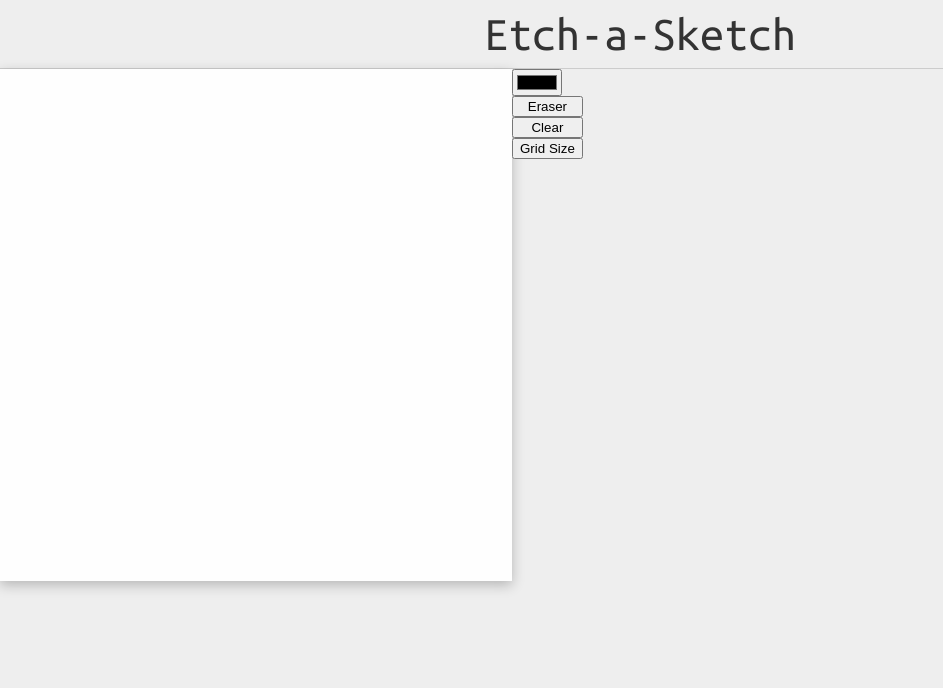
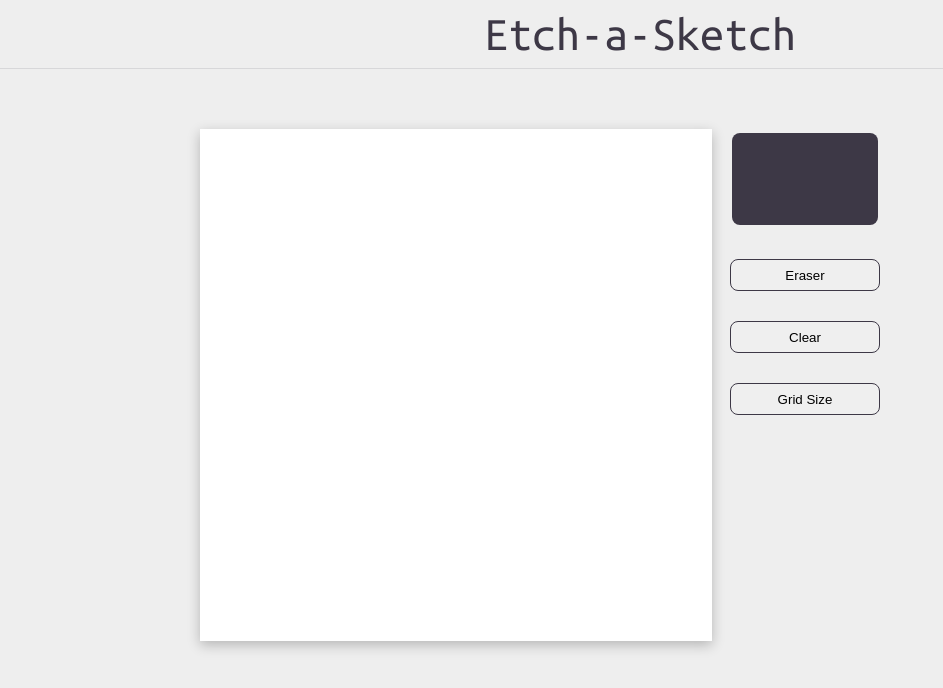
Before and after one commit to rajesh-sv/odin-etch-a-sketch, a plain HTML site: page index.html in a window 1280 px wide. Shown: the whole page, without its empty margins (0-943 px from the left). Drawn offline with Linux system fonts and the light colour scheme.

Commit message:
Align and style sketch area and sketch options

```diff
--- a/index.html
+++ b/index.html
@@ -15,7 +15,7 @@
   <div class="container">
     <div class="grid"></div>
     <div class="options">
-      <input id="color-picker" type="color" value="#333">
+      <input id="color-picker" type="color" value="#3d3846">
       <button class="option-button" id="eraser-button">Eraser</button>
       <button class="option-button" id="clear-button">Clear</button>
       <button class="option-button" id="grid-size-button">Grid Size</button>
--- a/styles.css
+++ b/styles.css
@@ -25,33 +25,70 @@ html {
   display: flex;
   align-items: center;
   justify-content: center;
-  border-bottom: 1px solid #ccc;
+  border-bottom: 1px solid #3d384620;
 }
 
 .header h1 {
   margin: 10px 0;
   font-size: 3em;
-  color: #333;
+  color: #3d3846;
 }
 
 .container {
   display: flex;
+  justify-content: space-between;
 }
 
 .grid {
   flex: 0 0 auto;
   width: 512px;
   height: 512px;
-  background-color: #fefefe;
+  background-color: white;
   box-shadow: 0px 4px 12px rgba(0, 0, 0, 0.24);
+  margin-top: 60px;
+  margin-left: 200px;
 }
 
 .options {
   flex: 0 0 auto;
   display: flex;
   flex-direction: column;
+  justify-content: flex-start;
+  gap: 30px;
+  margin-top: 60px;
+  margin-right: 400px;
 }
 
 .option-button {
-  margin: 0;
+  border: 1px solid #3d3846;
+  width: 150px;
+  height: 32px;
+  border-radius: 8px;
+  transition: transform 0.05s;
 }
+
+.option-button:hover {
+  background-color: #3d384640;
+  transform: scale(1.03);
+}
+
+#color-picker {
+  -webkit-appearance: none;
+  -moz-appearance: none;
+  appearance: none;
+  padding: 0;
+  width: 150px;
+  height: 100px;
+  background-color: transparent;
+  border: none;
+  cursor: pointer;
+}
+
+#color-picker::-webkit-color-swatch {
+  border-radius: 8px;
+  border: none;
+}
+#color-picker::-moz-color-swatch {
+  border-radius: 16px;
+  border: none;
+}
```
